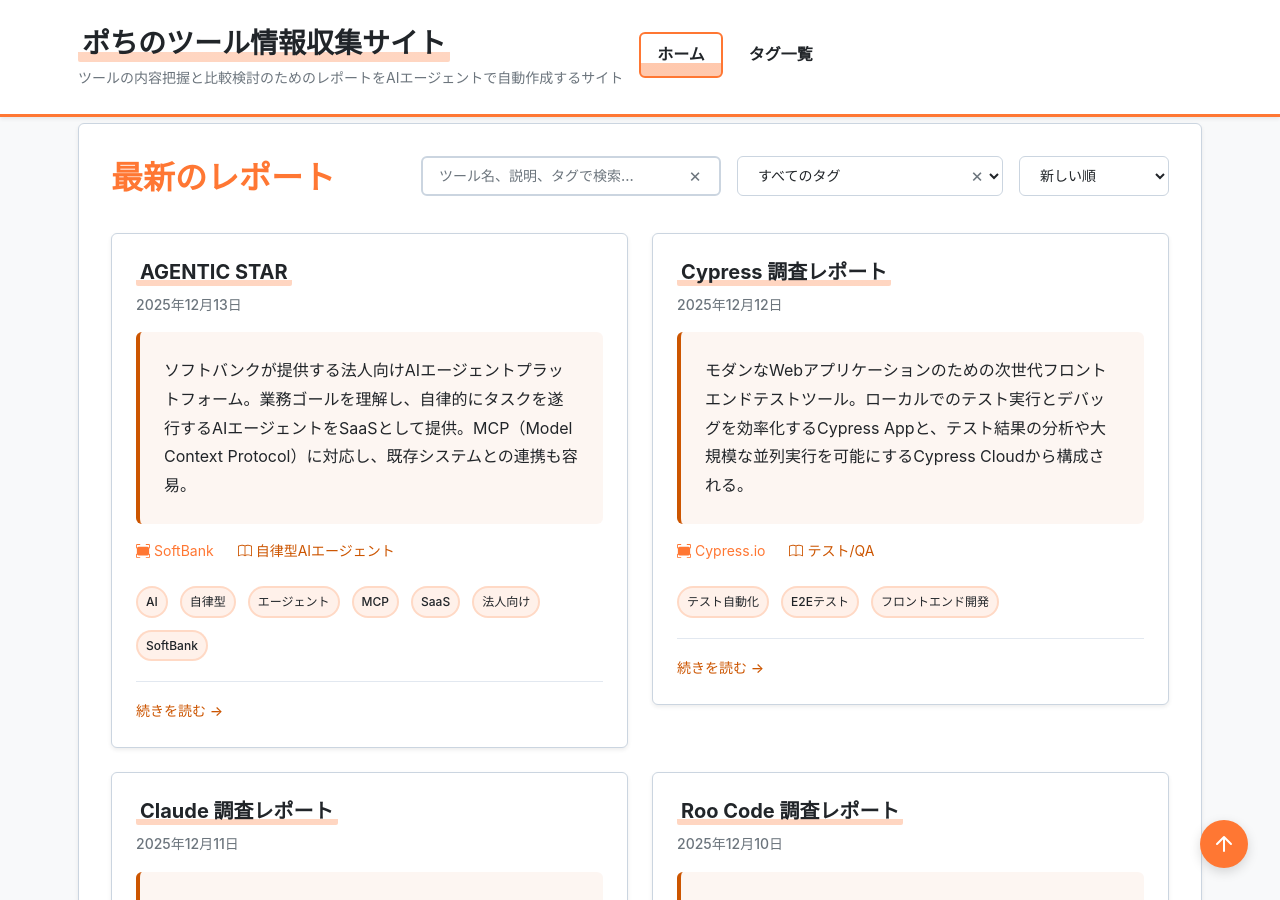
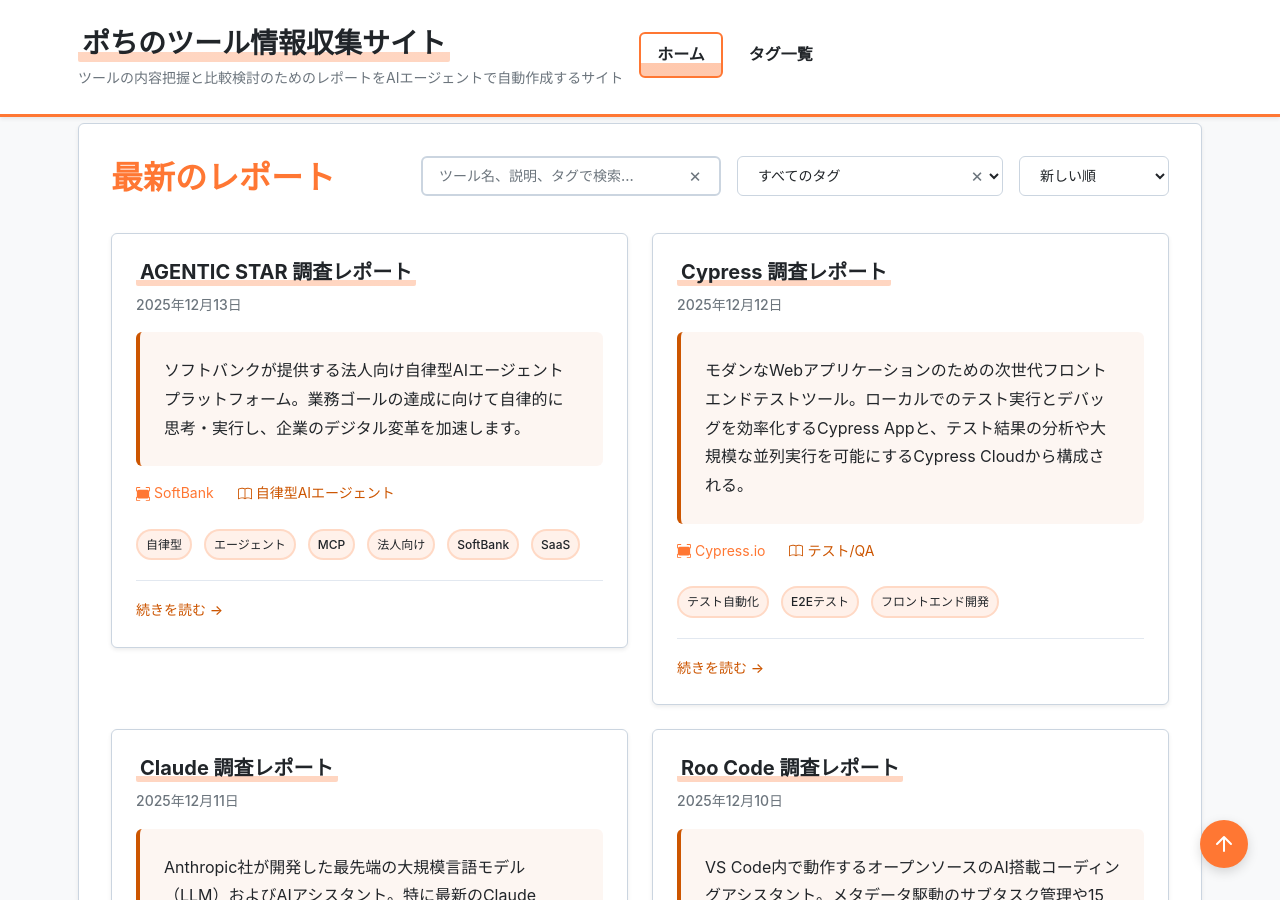
Before and after one commit to aegisfleet/tool-survey-report, a Jekyll site: the page built from index.md, in a window 1280 px wide and 900 px high, scrolled down 649 px. Built offline with Jekyll 4.4.1, drawn with Linux system fonts in a browser that asks for light colours; part of the change alters nothing that is shown.

Commit message:
Update AGENTIC STAR report to follow standard template (#241)
Updated the content of `_reports/agentic-star.md` to match the project's standard report template.
- Added comprehensive sections for Basic Info, Purpose, Features, Pros/Cons, Pricing, etc.
- Updated release date to 2025-12-11 and report date to 2025-12-13.
- Standardized category to '自律型AIエージェント'.
- Added specific details about MCP support and service models.

Co-authored-by: google-labs-jules[bot] <161369871+google-labs-jules[bot]@users.noreply.github.com>

```diff
--- a/_reports/agentic-star.md
+++ b/_reports/agentic-star.md
@@ -1,58 +1,112 @@
 ---
 layout: report
-title: AGENTIC STAR
+title: AGENTIC STAR 調査レポート
 tool_name: AGENTIC STAR
 category: 自律型AIエージェント
 developer: SoftBank
 official_site: https://www.softbank.jp/biz/services/ai/agentic-star/
 date: "2025-12-13"
 last_updated: "2025-12-13"
-tags: [AI, 自律型, エージェント, MCP, SaaS, 法人向け, SoftBank]
-description: |
-  ソフトバンクが提供する法人向けAIエージェントプラットフォーム。業務ゴールを理解し、自律的にタスクを遂行するAIエージェントをSaaSとして提供。MCP（Model Context Protocol）に対応し、既存システムとの連携も容易。
+tags: [自律型, エージェント, MCP, 法人向け, SoftBank, SaaS]
+description: "ソフトバンクが提供する法人向け自律型AIエージェントプラットフォーム。業務ゴールの達成に向けて自律的に思考・実行し、企業のデジタル変革を加速します。"
 relationships:
   related_tools: []
 ---
 
-## 概要
+# **AGENTIC STAR 調査レポート**
 
-**AGENTIC STAR（エージェンティック・スター）**は、ソフトバンク株式会社が提供する法人向けAIエージェントプラットフォームサービスです。2025年12月11日に提供が開始されました。
+## **1. 基本情報**
 
-ユーザーの指示や意図を理解し、業務ゴールを達成するために必要なタスクを自律的に遂行するAIエージェントをSaaS形式で利用できます。また、AIエージェントの構築や運用、部門やシステムを横断した統合管理も可能です。
+* **ツール名**: AGENTIC STAR（エージェンティック・スター）
+* **開発元**: ソフトバンク株式会社 (SoftBank Corp.)
+* **公式サイト**: [https://www.softbank.jp/biz/services/ai/agentic-star/](https://www.softbank.jp/biz/services/ai/agentic-star/)
+* **カテゴリ**: 自律型AIエージェント
+* **概要**: ユーザーが設定した業務ゴールを理解し、自らプランニング・判断・行動を行う次世代の自律型AIプラットフォームです。SaaSとして提供され、企業の業務自動化や生産性向上を支援します。
 
-## 主な特徴
+## **2. 目的と主な利用シーン**
 
-### 1. 自律的なタスク遂行
-AIエージェントが業務ゴールを自動設定し、タスクを自律的に進めます。必要に応じて人間に確認を求めながら、検索、分析、資料作成などの一連の業務を支援します。
+* **解決する課題**: 従来のAIチャットボットでは難しかった、複雑な工程を含む業務の自動化、部門やシステムを横断した業務連携、AI活用におけるセキュリティとガバナンスの確保。
+* **主な利用者**: 企業のDX推進担当者、企画・マーケティング部門、システム開発部門、一般のビジネスパーソン。
+* **利用シーン**:
+  * 市場調査から競合分析、提案資料の作成までの一連のプロセス自動化。
+  * システム開発における要件定義書の作成（事例収集、要件整理、フロー図作成）。
+  * テキスト指示からの動画やアプリケーションの自動生成。
 
-### 2. 豊富なツール連携
-ウェブ検索、文書作成、表計算、プレゼンテーション作成、画像・動画生成、アプリケーション開発など、80種類以上のツールが用意されており、これらを自律的に使い分けて成果物を作成します。
+## **3. 主要機能**
 
-### 3. MCP（Model Context Protocol）対応
-AIが既存システムと安全に連携するための公開仕様である**MCP**に対応しています。これにより、社内システムや他のAIエージェントとの統合が容易になり、業務プロセスの自動化を加速させます。
+* **自律的なタスク遂行**: ゴールを設定するだけで、AIが自律的にサブタスクへの分解、計画立案、実行、進捗管理を行います。
+* **マルチエージェント連携**: 検索、資料作成、データ分析など、特定のスキルを持った複数の専門エージェントが協調してタスクを遂行します。
+* **MCP (Model Context Protocol) 対応**: AIが外部データやツールと接続するためのオープン標準「MCP」に対応しており、社内システムやSaaSとの連携が容易です。
+* **作業レポート作成**: AIが実行した判断や操作の履歴をレポートとして出力し、プロセスの透明性を担保します。
+* **長期記憶とパーソナライズ**: ユーザーとの過去のやり取りや業務履歴を学習し、個々のユーザーや組織の傾向に合わせた支援を行います。
 
-### 4. 高度なセキュリティ
-チャット単位で独立した仮想環境でエージェントが動作し、他のシステムへの影響や不正アクセスを防ぎます。多層防御やガードレール機能により、安全な企業利用を実現しています。
+## **4. 特徴・強み (Pros)**
 
-### 5. 長期記憶による学習
-過去のやり取りや社内資料を長期記憶として蓄積し、部門や担当者の傾向を踏まえた提案が可能になります。
+* **法人利用に特化したセキュリティ**: チャット単位で独立した仮想環境が提供され、データ漏洩や他システムへの影響を防ぐ堅牢なセキュリティ構造を持っています。
+* **豊富なツール連携**: Web検索、文書作成、表計算、プレゼンテーション作成など、80種類以上のツールを標準で装備しており、導入後すぐに高度な業務を行えます。
+* **国内企業によるサポート**: ソフトバンクによる日本語でのサポート体制があり、日本の商習慣やセキュリティ基準に適合しています。
+* **利用促進のための分析機能**: 管理者向けの利用状況分析や、ユーザーへのフォローアップメール機能など、組織へのAI定着を支援する機能を備えています。
 
-## 提供モデル
+## **5. 弱み・注意点 (Cons)**
 
-用途や環境に応じて複数のモデルが用意されています。
+* **提供モデルの段階的リリース**: 2025年12月時点ではSaaSモデルのみの提供であり、外部接続モデルや開発基盤提供モデルは2026年3月の提供予定です。
+* **価格の透明性**: Webサイト上で料金プランが公開されておらず、問い合わせが必要であるため、導入コストの試算に手間がかかる可能性があります。
+* **実績の少なさ**: 2025年12月にリリースされたばかりの製品であるため、長期的な運用実績やユーザーレビューがまだ少ない点には注意が必要です。
 
-*   **SaaSモデル:** ウェブブラウザやCLIから利用できる標準的なモデル（2025年12月提供開始）。
-*   **カスタマイズモデル:** 顧客のインフラ上に構築するモデル。
-*   **外部接続モデル:** 既存システムにAPI/MCP連携でエージェント機能を組み込むモデル（2026年3月提供開始予定）。
-*   **開発基盤提供モデル:** クラウド上で実行環境やSDKを提供するモデル（2026年3月提供開始予定）。
+## **6. 料金プラン**
 
-## 料金プラン
+詳細な料金体系は公開されておらず、個別見積もりとなります。
 
-詳細は公式サイトまたはお問い合わせにてご確認ください。
+* **SaaSモデル**: ブラウザから利用できる標準モデル（2025年12月提供開始）。
+* **カスタマイズモデル**: 顧客の専用環境に構築するモデル。
+* **無料トライアル**: 公式サイトに明記なし（問い合わせが必要）。
 
-## 運営会社
-ソフトバンク株式会社
+## **7. 導入実績・事例**
 
-## 直近のアップデート情報
+* **ソフトバンク社内**: 自社のSE本部などで先行導入され、提案資料作成や要件定義などの業務で活用されています。
+* 公開された外部企業の導入事例は、リリース直後のため現時点では限定的です。
 
-*   **2025-12-11:** 「AGENTIC STAR」の提供を開始。
+## **8. サポート体制**
+
+* **ドキュメント**: 公式サイトに機能紹介や活用ステップの解説があります。
+* **公式サポート**: 法人コンシェルや問い合わせフォームを通じたサポートが提供されています。
+* **導入支援**: DX定着化支援などのコンサルティングサービス（別メニュー）と組み合わせた支援も期待できます。
+
+## **9. 連携機能 (API・インテグレーション)**
+
+* **MCP対応**: Model Context Protocolを用いた柔軟なシステム連携が最大の特徴です。
+* **外部サービス連携**: 2026年3月提供予定の「外部接続モデル」により、CRM、BIツール、チャットツールなどの既存業務システムとのシームレスな連携が可能になります。
+
+## **10. セキュリティとコンプライアンス**
+
+* **データ管理**: 顧客データは学習に利用されない（オプトアウトなどの規定による）運用が想定されますが、詳細は規約の確認が必要です。
+* **分離環境**: コンテナ技術等を用いていると推測される「独立した仮想環境」により、テナント間のデータ分離が徹底されています。
+* **ガバナンス機能**: ガードレール設定、監査ログ取得、ユーザー承認フローなど、企業統治に必要な管理機能を備えています。
+
+## **11. 操作性 (UI/UX) と学習コスト**
+
+* **UI/UX**: チャット形式のインターフェースで、自然言語で指示を出せるため、直感的に操作可能です。
+* **学習コスト**: AIに「ゴール」を適切に伝えるプロンプトエンジニアリングのスキルは一定程度必要ですが、AI側からのヒアリング機能などが補助します。
+
+## **12. ユーザーの声（レビュー分析）**
+
+* **調査対象**: 公式発表、プレスリリース、SNS（X等）
+* **現状**: 2025年12月11日のリリース直後であるため、一般ユーザーによる詳細なレビューはまだ出揃っていません。
+* **期待される声**: 「資料作成の時間が大幅に短縮できた」「要件定義のたたき台作成が楽になった」といった業務効率化の効果が期待されています。
+
+## **13. 直近半年のアップデート情報**
+
+* **2025-12-11 (リリース)**: AGENTIC STAR の提供開始。SaaSモデルおよびカスタマイズモデルをローンチ。
+* **今後の予定 (2026-03)**: 外部接続モデル、開発基盤提供モデルの提供開始予定。
+
+## **14. 類似ツールとの比較**
+
+* **Microsoft Copilot Studio**: Microsoft 365環境との統合に強みを持ちますが、AGENTIC STARはより「自律的なタスク実行」と「独立したツール連携」に焦点を当てています。
+* **Devin (Cognition)**: ソフトウェアエンジニアリングに特化した自律型エージェントですが、AGENTIC STARはビジネス全般（資料作成、調査など）をカバーする汎用性があります。
+* **Salesforce Agentforce**: CRMデータ（Salesforce）を中心としたエージェント構築に強みがありますが、AGENTIC STARは特定のSaaSに依存しない中立的なプラットフォームとしての性質が強いです。
+
+## **15. 総評**
+
+* **総合的な評価**: 日本のエンタープライズ環境に適合した、セキュリティとガバナンス重視の自律型AIプラットフォームとして期待大です。特にMCPへの早期対応は評価でき、将来的な拡張性が担保されています。
+* **推奨されるチーム**: セキュリティ要件が厳しい大企業、定型業務だけでなく非定型の調査・制作業務が多い企画・マーケティング部門。
+* **選択時のポイント**: 既存のマイクロソフト製品やSalesforce製品への依存度と、独自のエージェント構築ニーズ（MCP連携など）のバランスで判断すると良いでしょう。
```
